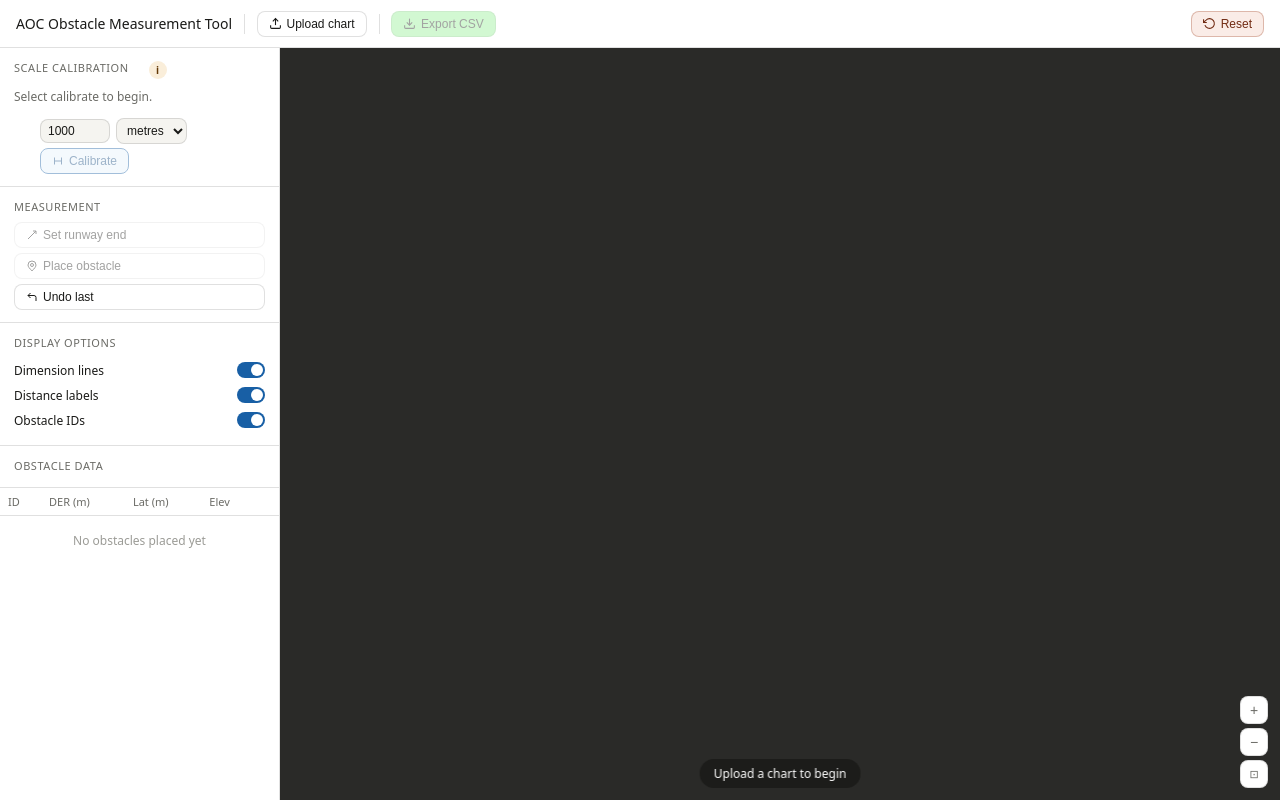
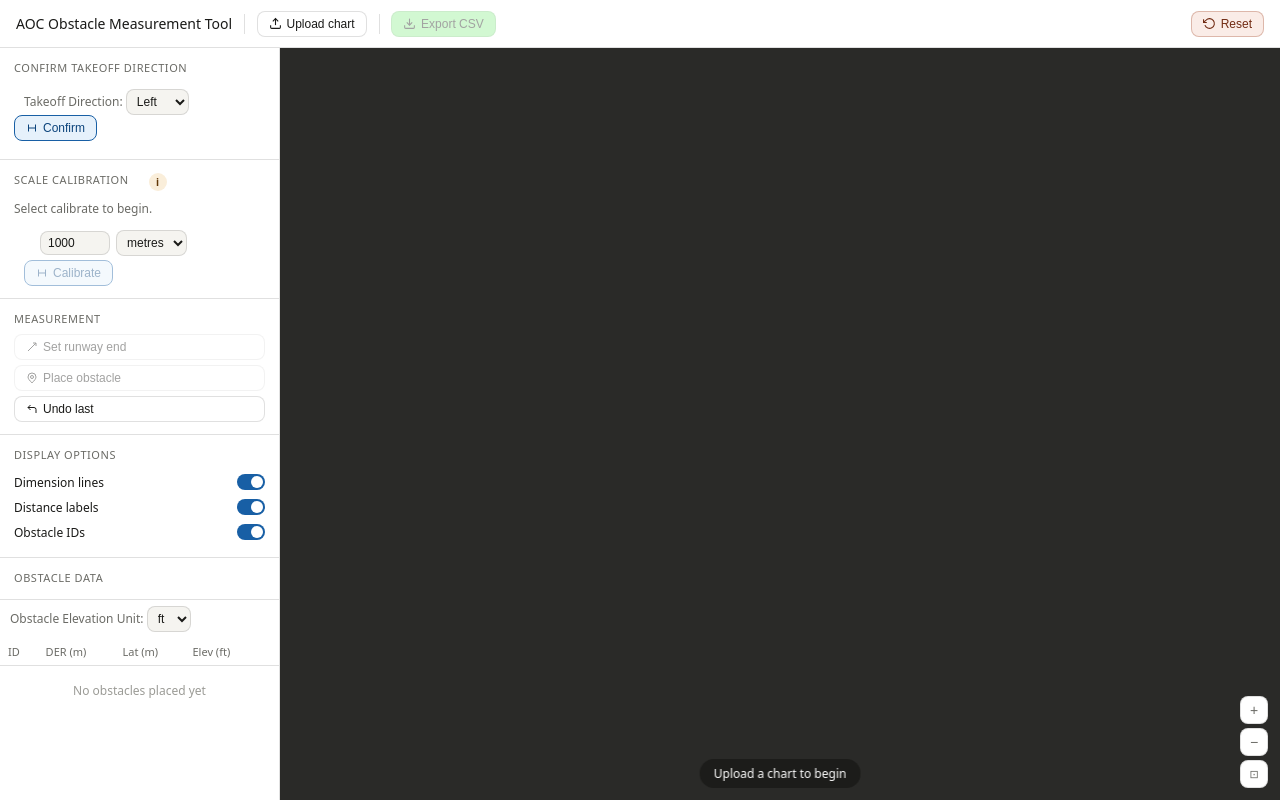
Before and after one commit to AkusChhabra/AOC-Obstacle-Parser, a plain HTML site: page app.html in a window 1280 px wide. Drawn offline with Linux system fonts and the light colour scheme.

Commit message:
Added lateral distance negative values and elevation units to automate obstacle collection process

```diff
--- a/app.html
+++ b/app.html
@@ -162,6 +162,27 @@
       <div id="chart-info" style="display:none;margin-top:8px;font-size:11px;color:var(--muted);"></div>
     </div>
     -->
+  <div class="s-section">
+    <div class="s-title">Confirm takeoff direction</div>
+    <div class="flex-container1">
+      <div class="step-text" style="padding-top:6px; padding-bottom:6px">
+        <label for="Takeoff Direction" style="margin-left:10px; ">Takeoff Direction:</label>
+        <select class="step-text" name="to-dir" id="to-dir"
+          style="border:0.5px solid var(--border);border-radius:var(--radius);padding:4px 6px;font-size:12px;background:var(--bg);color:var(--text);">
+          <option value="left">Left</option>
+          <option value="right">Right </option>
+        </select>
+        <button class="btn active" id="btn-confirm-dir" onclick="confirmDirection()">
+          <svg width="12" height="12" viewBox="0 0 24 24" fill="none" stroke="currentColor" stroke-width="2">
+            <line x1="5" y1="12" x2="19" y2="12" />
+            <line x1="5" y1="5" x2="5" y2="19" />
+            <line x1="19" y1="5" x2="19" y2="19" />
+          </svg>
+          Confirm
+        </button>
+      </div>
+    </div>
+  </div>
 
     <!-- Calibration -->
     <div class="s-section">
@@ -184,7 +205,7 @@
           <option value="nm">NM</option>
         </select>
       </div>
-      <div style="padding-left:26px;">
+      <div style="padding-left:10px;">
         <button class="btn active" id="btn-calib" onclick="setMode('calibrate')" disabled>
           <svg width="12" height="12" viewBox="0 0 24 24" fill="none" stroke="currentColor" stroke-width="2"><line x1="5" y1="12" x2="19" y2="12"/><line x1="5" y1="5" x2="5" y2="19"/><line x1="19" y1="5" x2="19" y2="19"/></svg>
           Calibrate
@@ -233,10 +254,20 @@
     <div class="s-section" style="padding-bottom:6px">
       <div class="s-title">Obstacle Data</div>
     </div>
+    <div class="flex-container1">
+      <div class="step-text" style="padding-top:6px; padding-bottom:6px">
+        <label for="Elevation Unit" style="margin-left:10px;">Obstacle Elevation Unit:</label>
+        <select class="step-text" name="elev" id="elev-label" onchange="updateTable()" style="border:0.5px solid var(--border);border-radius:var(--radius);padding:4px 6px;font-size:12px;background:var(--bg);color:var(--text);">
+          <option value="ft">ft</option>
+          <option value="m">m</option>
+        </select>
+      </div>
+    </div>
+
     <div id="obs-table-wrap">
       <table>
         <thead><tr>
-          <th>ID</th><th>DER (m)</th><th>Lat (m)</th><th>Elev</th><th></th>
+          <th>ID</th><th>DER (m)</th><th>Lat (m)</th><th id="elev-table-label">Elev (ft)</th><th></th>
         </tr></thead>
         <tbody id="obs-tbody"></tbody>
       </table>
@@ -356,6 +387,20 @@ function screenToCanvas(sx, sy) {
   return { x: (sx - panX) / zoomLevel, y: (sy - panY) / zoomLevel };
 }
 
+// ── Finalize takeoff direction ─────────────────────────────────
+function confirmDirection() {
+  const select = document.getElementById('to-dir');
+  const dir = select.value;
+  if (dir === 'left') {
+    // Default orientation is left takeoff, so no change needed
+    setHint('Takeoff direction confirmed as LEFT. Proceed to calibration.');
+  } else {
+    setHint('Takeoff direction confirmed as RIGHT. Proceed to calibration.');
+  }
+  document.getElementById('to-dir').disabled = true;
+  document.getElementById('btn-confirm-dir').disabled = true;
+}
+
 // ── Mouse events ──────────────────────────────────────────────
 area.addEventListener('wheel', e => {
   e.preventDefault();
@@ -442,6 +487,10 @@ function handleClick(pt) {
   if (mode === 'obstacle') {
     if (!runwayEnd) { setHint('Set the runway end first'); return; }
     obsCount++;
+    //const { x: x_new, y: y_new } = checkRunwayDirection(pt);
+    //x_new = pt.x
+    //y_new = pt.y
+    //console.log("New obstacle at: ", x_new, y_new);
     obstacles.push({ id: obsCount, uid: 'u'+Date.now(), x: pt.x, y: pt.y, elev: '' });
     //document.getElementById('s-count').textContent = obstacles.length;
     document.getElementById('btn-export').disabled = false;
@@ -491,11 +540,30 @@ function setMode(m) {
   draw();
 }
 
+// ── Verify Lateral and DER ────────────────────────────────────
+function checkRunwayDirection(x, y) {
+  if (!runwayEnd || !calibMpp) return false;
+  direction = document.getElementById('to-dir').value
+
+  if (direction == "left") {
+    x = x * -1;
+    yield = y * -1;
+  }
+  return [x, y];
+}
+
 // ── Measurement ───────────────────────────────────────────────
 function measure(pt) {
   if (!runwayEnd || !calibMpp) return { long: 0, lat: 0, dist: 0 };
-  const dxPx = Math.abs(pt.x - runwayEnd.x);
-  const dyPx = Math.abs(pt.y - runwayEnd.y);
+
+  //const { x: x_new, y: y_new } = checkRunwayDirection(pt);
+  const x = pt.x - runwayEnd.x;
+  const y = pt.y - runwayEnd.y;
+
+  const [dxPx, dyPx] = checkRunwayDirection(x, y);
+
+  console.log("dxPx, dyPx: ", dxPx, dyPx);
+
   return {
     long: Math.round(dxPx * calibMpp),
     lat:  Math.round(dyPx * calibMpp),
@@ -607,6 +675,9 @@ function updateTable() {
   tbody.innerHTML = '';
   empty.style.display = obstacles.length ? 'none' : 'block';
 
+  document.getElementById("elev-table-label").innerText = "Elev (" + document.getElementById("elev-label").value + ")";
+  //console.log(document.getElementById("elev-table-label").innerText);
+
   obstacles.forEach(o => {
     const m = calibMpp && runwayEnd ? measure(o) : { long:'—', lat:'—', dist:'—' };
     const tr = document.createElement('tr');
@@ -615,7 +686,7 @@ function updateTable() {
       <td>${m.long}${typeof m.long==='number'?' m':''}</td>
       <td>${m.lat}${typeof m.lat==='number'?' m':''}</td>
       <td>${m.dist}${typeof m.dist==='number'?' m':''}</td>
-      <td><input type="text" value="${o.elev}" placeholder=" ft or m" oninput="obstacles.find(x=>x.uid==='${o.uid}').elev=this.value;draw()"></td>
+      <td><input type="text" value="${o.elev}" placeholder="Enter elev" oninput="obstacles.find(x=>x.uid==='${o.uid}').elev=this.value;draw()"></td>
       <td><button class="icon-btn" title="Delete" onclick="deleteObs('${o.uid}')" style="font-size:12px" aria-label="Delete">×</button></td>`;
     tbody.appendChild(tr);
   });
@@ -639,7 +710,8 @@ function undoLast() {
 
 // ── Export ────────────────────────────────────────────────────
 function exportCSV() {
-  let csv = 'obstacle_id,DER_m,lateral_m,elevation\n';
+  elev_unit = document.getElementById('elev-label').value;
+  let csv = 'obstacle_id,DER_m,lateral_m,elevation_' + elev_unit + '\n';
   obstacles.forEach(o => {
     const m = calibMpp && runwayEnd ? measure(o) : { long:'', lat:'', dist:'' };
     csv += `${o.id},${m.long},${m.lat},"${o.elev}"\n`;
@@ -659,6 +731,8 @@ function resetAll() {
   document.getElementById('coord-bar').style.display = 'none';
   document.getElementById('obs-tbody').style.display = 'none';
   document.getElementById('obs-empty').style.display = '';
+  document.getElementById('to-dir').disabled = false;
+  document.getElementById('btn-confirm-dir').disabled = false;
 
   ['s-long','s-lat','s-dist'].forEach(id => document.getElementById(id).textContent = '—');
   //document.getElementById('s-count').textContent = '0';
```
Also changed, not shown: 1 other file.
